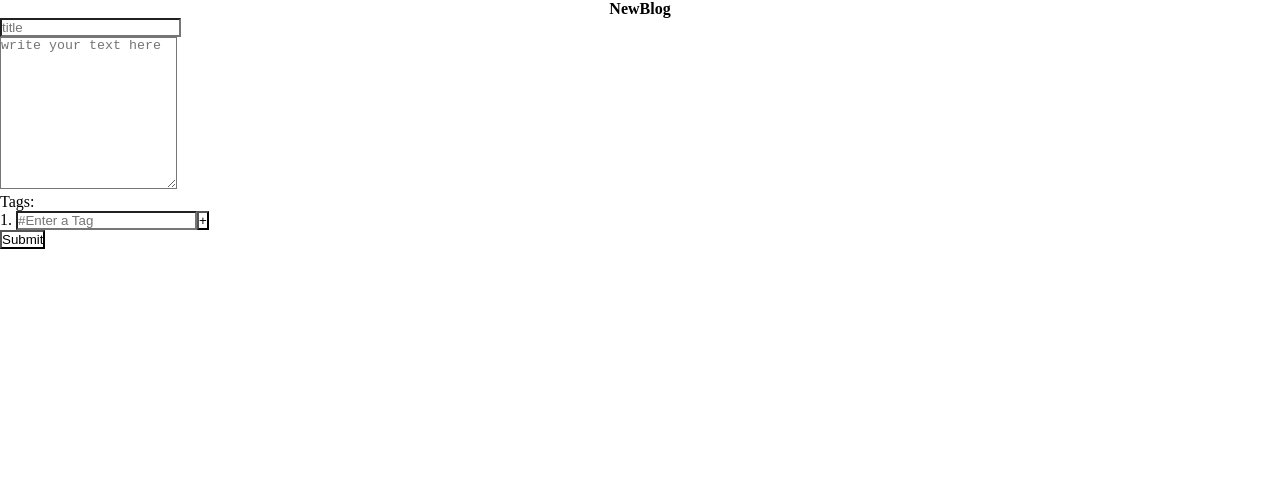
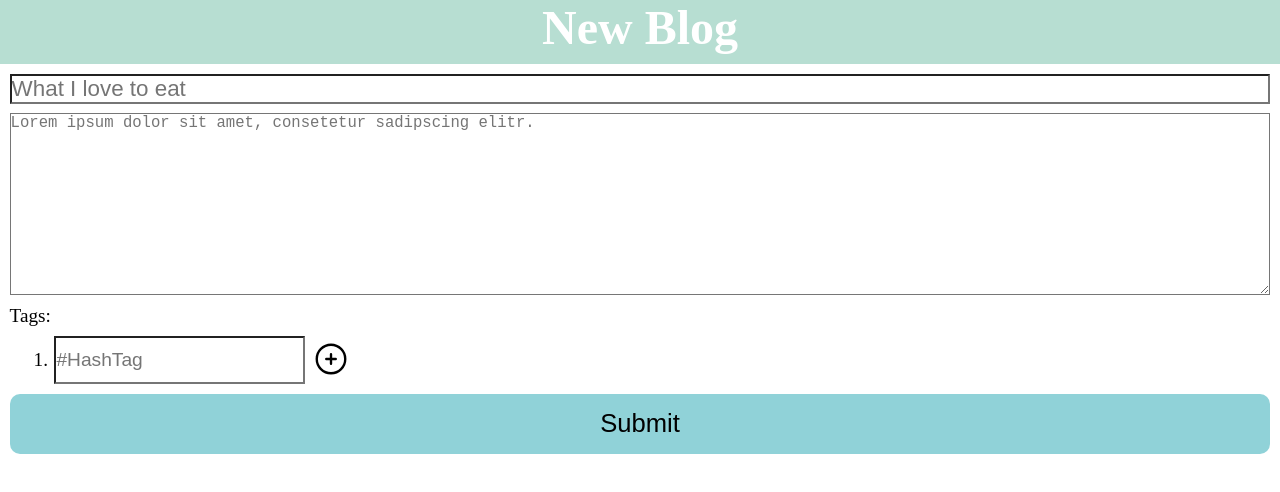
Before and after one commit to neuefische/ffm-java-23-1-team-project-4, a React (Vite) app in the folder frontend/: page /newentry in a window 1280 px wide. Shown: the top 492 px of the page. Built offline with nearby package versions, Linux system fonts and the light colour scheme; the HTML template or start-up script is replaced by a standard one.

Commit message:
add styling to new entry page

```diff
--- a/frontend/src/pages/blogentry/NewBlogEntry.tsx
+++ b/frontend/src/pages/blogentry/NewBlogEntry.tsx
@@ -2,18 +2,92 @@ import {useState} from "react";
 import axios from "axios";
 import {useNavigate} from "react-router-dom";
 import {NewBlog, Tag} from "./model/model.ts";
+import styled from "styled-components";
+import AppHeader from "../../components/AppHeader.tsx";
+import AddSvg from "../../assets/plus-circle.svg"
 
-export default function NewBlogEntry(){
+const Main = styled.main`
+  display: flex;
+  flex-direction: column;
+  justify-content: center;
+  padding: 0.6em;
+  gap: 0.6em;
+`;
 
-    const [title, setTitle, ] = useState("")
-    const [text, setText, ] = useState("")
-    const [tags, setTags,] = useState<Tag[]>([{name : ""}])
+const TitleInput = styled.input`
+  font-size: 1.4em;
+`;
+
+const ContentTextarea = styled.textarea`
+  font-size: 1.2em;
+`;
+
+const TagsTitle = styled.span`
+  font-size: 1.2em;
+`;
+
+const TagContainer = styled.div`
+  display: flex;
+  flex-direction: column;
+  gap: 0.4em;
+`;
+
+const SingleTag = styled.div`
+  display: flex;
+  flex-direction: row;
+  justify-content: flex-start;
+  align-content: center;
+  gap: 0.4em;
+`;
+
+const TagLabel = styled.label`
+  font-size: 1.2em;
+  width: 2em;
+  text-align: end;
+  align-self: center;
+`;
+
+const TagInput = styled.input`
+  font-size: 1.2em;
+`;
+
+const TagButton = styled.button`
+  width: 3em;
+  height: 3em;
+  font-size: 1em;
+  position: relative;
+  background: none;
+  border: none;
+`;
+
+const ButtonImage = styled.img`
+width: 2.4em;
+  position: absolute;
+  top: 0.2em;
+  left: 0;
+`;
+
+const SubmitButton = styled.button`
+  border-radius: 10px;
+  padding: 0.6em;
+  background-color: #90d2d8;
+  border: none;
+  cursor: pointer;
+  width: 100%;
+  font-size: 1.6em;
+`;
+
+export default function NewBlogEntry() {
+
+    const [title, setTitle,] = useState("")
+    const [text, setText,] = useState("")
+    const [tags, setTags,] = useState<Tag[]>([{name: ""}])
 
     const addNewTag = () => {
         setTags([...tags, {name: ""}]);
     };
 
-    const changeTagName = (index: number, name : string) => {
+    const changeTagName = (index: number, name: string) => {
         const newTags = [...tags]; // Clone the tags array
         newTags[index].name = name; // Change the name of the tag at the given index
         setTags(newTags); // Update the state
@@ -21,26 +95,25 @@ export default function NewBlogEntry(){
 
     const navigateTo = useNavigate()
 
-    function onSubmit()
-    {
+    function handleOnSubmit() {
         //function to delete and entry with the name default text
         const filteredTags = tags.filter(tag => tag.name !== "");
-        const mytags = filteredTags.map((item) => item.name )
+        const mytags = filteredTags.map((item) => item.name)
 
         const newBlogEntry: NewBlog =
             {
                 title: title,
                 content: text,
-            hashtags : mytags,
+                hashtags: mytags,
             };
         axios
-            .post("/api/blogs",newBlogEntry)
+            .post("/api/blogs", newBlogEntry)
             .then((response) => {
 
                 console.log("Erfolgreich gespeichert:", response.data);
                 // Füge hier ggf. weitere Aktionen nach erfolgreicher Speicherung hinzu
             })
-            .then(()=>navigateTo("/"))
+            .then(() => navigateTo("/"))
             .catch((error) => {
                 // Fehler verarbeiten
                 console.error("Fehler beim Speichern:", error);
@@ -50,30 +123,32 @@ export default function NewBlogEntry(){
     }
 
 
-return  <>
-    <h1>NewBlog</h1>
-        <p>
-            <input placeholder={"title"} value={title} onChange={(event)=>setTitle(event.target.value)}></input>
-        </p>
-
-        <p>
-            <textarea rows={10}  placeholder={"write your text here"} value={text} onChange={(event)=>setText(event.target.value)}></textarea>
-        </p>
-
-        <div>
-            <span>Tags:</span>
+    return <>
+        <AppHeader headerText="New Blog"/>
+        <Main>
+            <TitleInput type="text" placeholder="What I love to eat" value={title}
+                        onChange={(event) => setTitle(event.target.value)}></TitleInput>
+            <ContentTextarea rows={10} placeholder={"Lorem ipsum dolor sit amet, consetetur sadipscing elitr."}
+                             value={text}
+                             onChange={(event) => setText(event.target.value)}></ContentTextarea>
+            <TagsTitle>Tags:</TagsTitle>
+            <TagContainer>
                 {tags && tags.map((tag, index) => (
-                <div key={index}>
-                    <span>{index + 1}. </span>
-                    <input
+                    <SingleTag key={index}>
+                        <TagLabel htmlFor={"tag" + (index + 1)}>{index + 1}. </TagLabel>
+                        <TagInput
+                            id={"tag" + (index + 1)}
                             value={tag.name}
-                        placeholder={"#Enter a Tag"}
+                            placeholder={"#HashTag"}
                             onChange={(event) => changeTagName(index, event.target.value)}
                         />
-                    <button onClick={() => addNewTag()}> + </button>
-                </div>
+                        <TagButton type="button" onClick={() => addNewTag()}>
+                            <ButtonImage src={AddSvg} alt="Add Icon"/>
+                        </TagButton>
+                    </SingleTag>
                 ))}
-        </div>
-        <button onClick={onSubmit}>Submit</button>
+            </TagContainer>
+            <SubmitButton onClick={handleOnSubmit}>Submit</SubmitButton>
+        </Main>
     </>
 }
```
Lines whose indentation alone changed are shown as unchanged.
